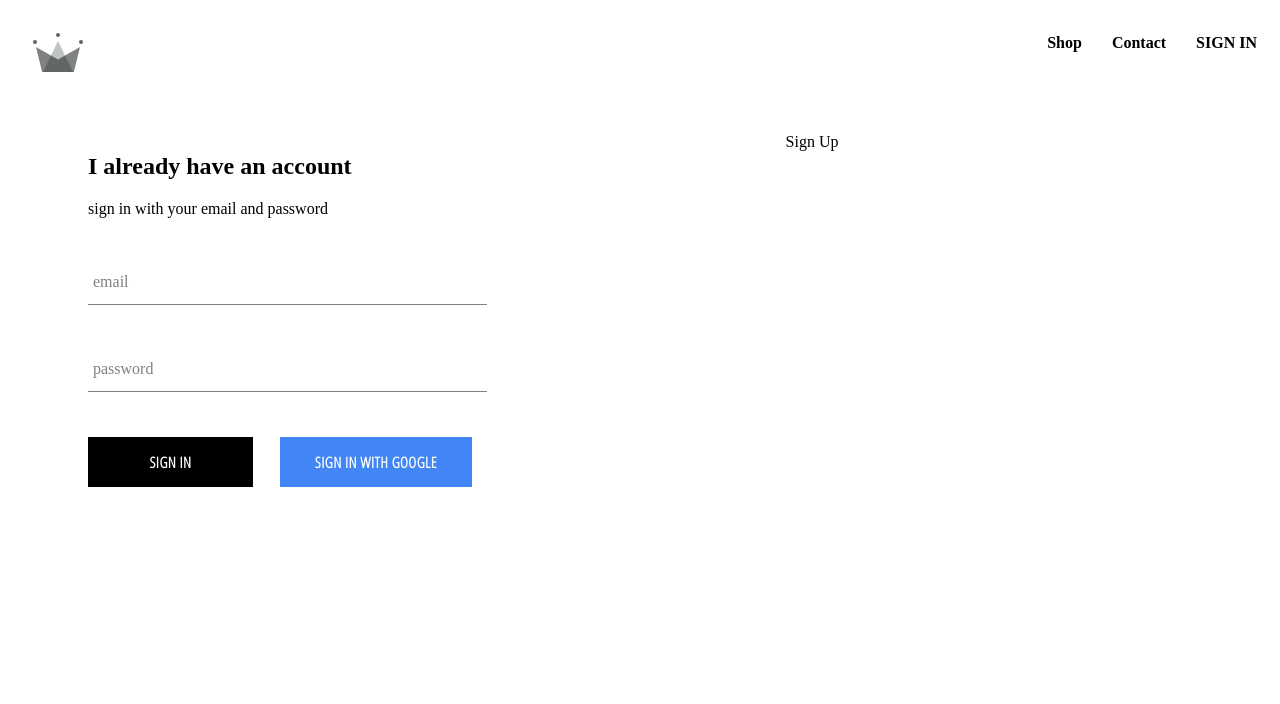
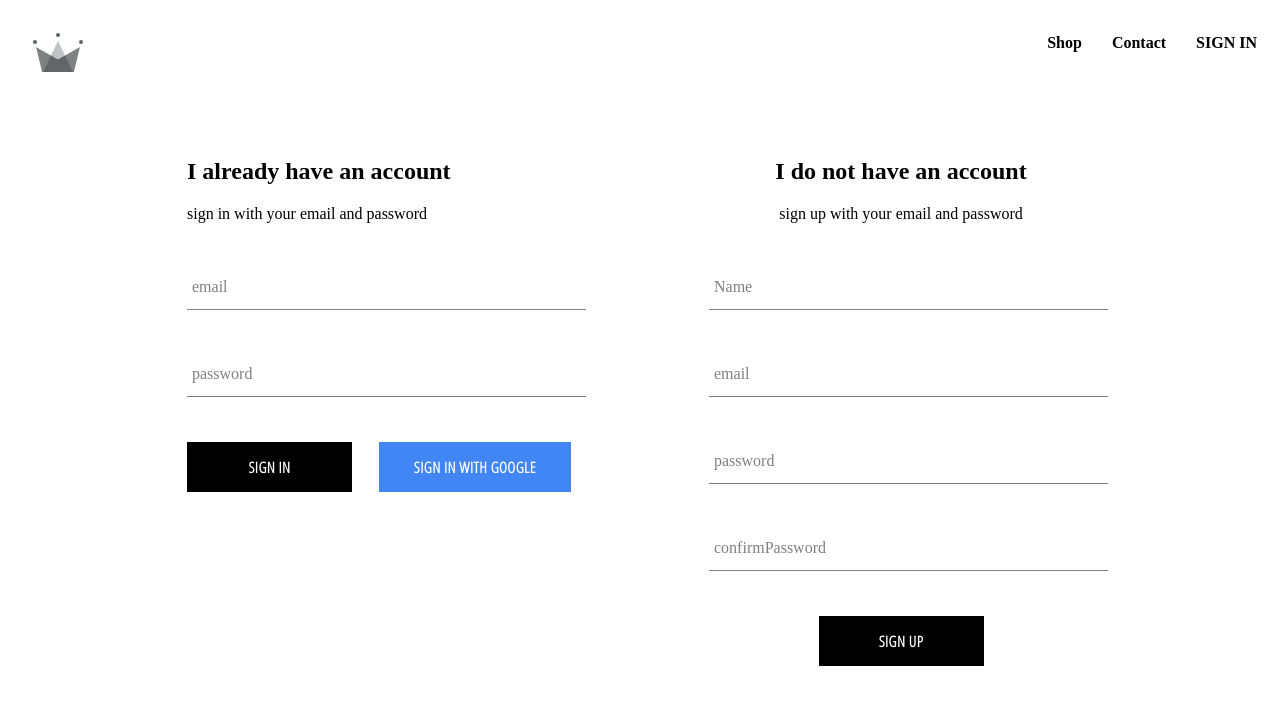
Before and after one commit to park-brown/e-commerce-clothing, a React (Create React App) app: page /signIN in a window 1280 px wide. Shown: the top 704 px of the page. Built offline with nearby package versions, Linux system fonts and the light colour scheme; no server answers.

Commit message:
add firebase cloudfirestore and use it to store our user, creating sign up feauture

```diff
--- a/src/App.js
+++ b/src/App.js
@@ -9,17 +9,30 @@ import { WomenPage } from './Component/WomenPage/WomenPage';
 import { ShopPage } from './Component/ShopPage/ShopPage';
 import { Header } from './Component/Header/Header';
 import { Container } from './Component/SignIn-and-SignUp-Page/Container';
-import { auth } from './fireBase/fireBase.util';
+import { auth, createUserProfileDocument } from './fireBase/fireBase.util.js';
 function App() {
 	const [currentUser, setCurrentUser] = useState(null);
 
-	useEffect(() => {
-		auth.onAuthStateChanged((user) => {
-			setCurrentUser(user);
-		});
+	useEffect(
+		() => {
+			auth.onAuthStateChanged(async (user) => {
+				if (user) {
+					const userRef = await createUserProfileDocument(user);
 
-		console.log(currentUser);
-	}, [currentUser]);
+					userRef.onSnapshot((snapshot) =>
+						setCurrentUser({
+							id: snapshot.id,
+							...snapshot.data(),
+						}),
+					);
+				} else {
+					setCurrentUser(null);
+				}
+			});
+		},
+		[],
+		console.log(currentUser),
+	);
 
 	return (
 		<Router>
--- a/src/Component/SignIn-and-SignUp-Page/SignUp.jsx
+++ b/src/Component/SignIn-and-SignUp-Page/SignUp.jsx
@@ -1,5 +1,108 @@
-import React from 'react';
+import React, { useState } from 'react';
 import './signUp.styles.scss';
+import { FormInput } from './FormInput';
+import { CustomButton } from './CustomButton';
+import { auth, createUserProfileDocument } from '../../fireBase/fireBase.util';
 export const SignUp = () => {
-	return <div className='sign-up'>Sign Up</div>;
+	const [name, setname] = useState('');
+	const [email, setemail] = useState('');
+	const [password, setpassword] = useState('');
+	const [confirmedpassword, setconfirmedpassword] = useState('');
+
+	// const handleSubmit = async (Event) => {
+	// 	Event.prevent.default();
+	// 	if (password !== confirmedpassword) {
+	// 		alert('password do not match');
+	// 		return;
+	// 	}
+	// 	try {
+	// 		const { user } = await auth.createUserWithEmailAndPassword(
+	// 			email,
+	// 			password,
+	// 		);
+	// 		createUserProfileDocument(user, { name });
+	// 		setconfirmedpassword('');
+	// 		setemail('');
+	// 		setpassword('');
+	// 		setname('');
+	// 	} catch (error) {
+	// 		console.log(error.message);
+	// 	}
+	// };
+	//pull from lesson 10
+	const handleSubmit = async (event) => {
+		event.preventDefault();
+
+		if (password !== confirmedpassword) {
+			alert("passwords don't match");
+			return;
+		}
+
+		try {
+			const { user } = await auth.createUserWithEmailAndPassword(
+				email,
+				password,
+			);
+
+			await createUserProfileDocument(user, { name });
+
+			setname('');
+			setemail('');
+			setpassword('');
+			setconfirmedpassword('');
+		} catch (error) {
+			console.error(error);
+		}
+	};
+
+	const handleTextChange = (e) => {
+		setname(e.target.value);
+	};
+	const handleEmailChange = (e) => {
+		setemail(e.target.value);
+	};
+	const handlePasswordChange = (e) => {
+		setpassword(e.target.value);
+	};
+	const handleConfirmPassword = (e) => {
+		setconfirmedpassword(e.target.value);
+	};
+
+	return (
+		<div className='sign-up'>
+			<h2 className='title'>I do not have an account</h2>
+			<span>sign up with your email and password</span>
+			<form className='sign-up-form' onSubmit={handleSubmit}>
+				<FormInput
+					onChange={handleTextChange}
+					type='text'
+					name='name'
+					value={name}
+					label='Name'
+					required></FormInput>
+				<FormInput
+					onChange={handleEmailChange}
+					type='email'
+					name='email'
+					value={email}
+					label='email'
+					required></FormInput>
+				<FormInput
+					onChange={handlePasswordChange}
+					type='password'
+					name='password'
+					value={password}
+					label='password'
+					required></FormInput>
+				<FormInput
+					onChange={handleConfirmPassword}
+					type='password'
+					name='confirmedPassword'
+					value={confirmedpassword}
+					label='confirmPassword'
+					required></FormInput>
+				<CustomButton type='submit'> Sign up</CustomButton>
+			</form>
+		</div>
+	);
 };
--- a/src/Component/SignIn-and-SignUp-Page/container.styles.scss
+++ b/src/Component/SignIn-and-SignUp-Page/container.styles.scss
@@ -1,4 +1,7 @@
 .sign-in-and-sign-up {
 	padding: 30px 80px;
 	display: flex;
+	justify-content: space-around;
+	width: 80vw;
+	margin: 30px auto;
 }
--- a/src/Component/SignIn-and-SignUp-Page/signUp.styles.scss
+++ b/src/Component/SignIn-and-SignUp-Page/signUp.styles.scss
@@ -1,4 +1,9 @@
 .sign-up {
-	width: 50vw;
+	display: flex;
+	flex-direction: column;
+	width: 30vw;
 	text-align: center;
+	.title {
+		margin: 1opx 0;
+	}
 }
--- a/src/fireBase/fireBase.util.js
+++ b/src/fireBase/fireBase.util.js
@@ -11,6 +11,52 @@ const firebaseConfig = {
 	appId: '1:655302452432:web:1ea3a526df6d34f38a2ad5',
 	measurementId: 'G-PDG993R1H9',
 };
+// export const createUserProfile = async (userAuth, additionalData) => {
+// 	if (!userAuth) return;
+
+// 	const userRef = fireStore.doc(`users/${userAuth.uid}`);
+// 	const snapShot = await userRef.get();
+// 	if (!snapShot.exists) {
+// 		const { displayName, email } = userAuth;
+// 		const createAt = new Date();
+// 		try {
+// 			await userRef.set({
+// 				displayName,
+// 				email,
+// 				createAt,
+// 				...additionalData,
+// 			});
+// 		} catch (error) {
+// 			console.log('error creating user', error.message);
+// 		}
+// 	}
+// 	return userRef;
+// };
+export const createUserProfileDocument = async (userAuth, additionalData) => {
+	if (!userAuth) return;
+
+	const userRef = fireStore.doc(`users/${userAuth.uid}`);
+
+	const snapShot = await userRef.get();
+
+	if (!snapShot.exists) {
+		const { displayName, email } = userAuth;
+		const createdAt = new Date();
+		try {
+			await userRef.set({
+				displayName,
+				email,
+				createdAt,
+				...additionalData,
+			});
+		} catch (error) {
+			console.log('error creating user', error.message);
+		}
+	}
+
+	return userRef;
+};
+
 firebase.initializeApp(firebaseConfig);
 
 export const auth = firebase.auth();
```
Also changed, not shown: 1 other file (tests, documents, lock files or other folders).
